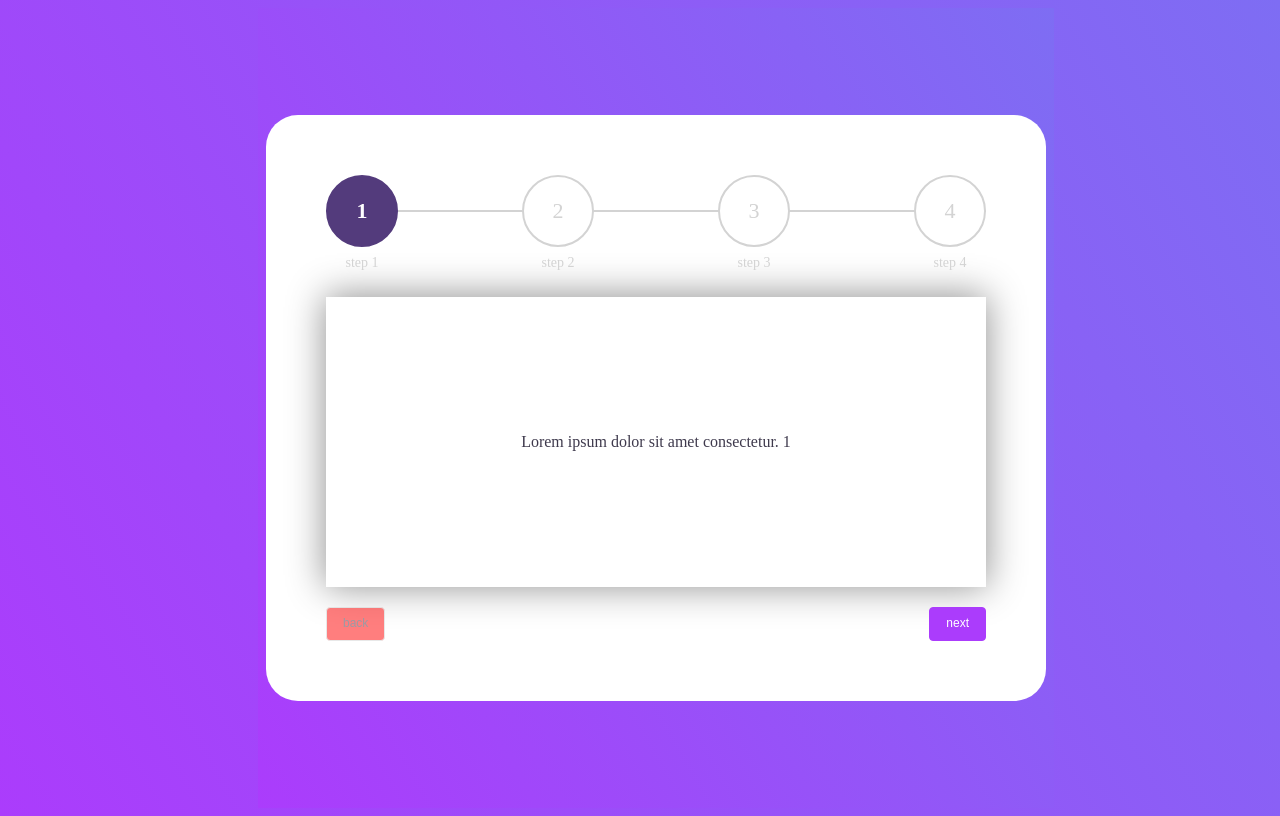
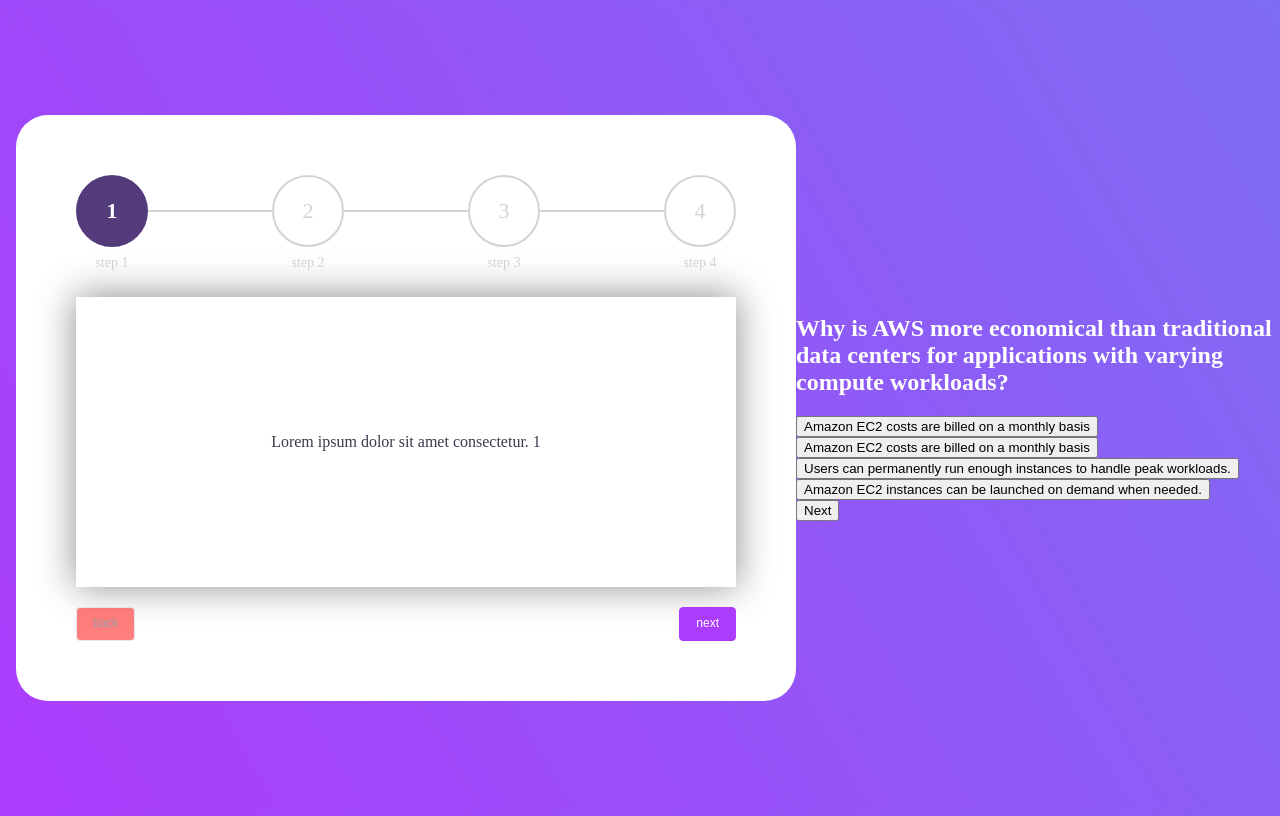
Before and after one commit to Fathi-Amine/AwsQuizAppV3, a Vue app in the folder AwsCloudPractitioner/: page / in a window 1280 px wide. Built offline with nearby package versions, Linux system fonts and the light colour scheme.

Commit message:
questions component started

```diff
--- a/AwsCloudPractitioner/src/App.vue
+++ b/AwsCloudPractitioner/src/App.vue
@@ -1,14 +1,48 @@
 <script>
   import stepper from "./components/StepperComponent.vue";
+  import quiz from "./components/QuizComponent.vue";
   export default {
     components: {
-      stepper
-    }
+      stepper,
+      quiz
+    },
+
+    data:()=>({
+        questions: [
+        {
+            id:0,
+            question: "Why is AWS more economical than traditional data centers for applications with varying compute workloads?",
+            answers:["Amazon EC2 costs are billed on a monthly basis","Amazon EC2 costs are billed on a monthly basis","Users can permanently run enough instances to handle peak workloads.","Amazon EC2 instances can be launched on demand when needed."],
+            wrong_answers: ["Amazon EC2 costs are billed on a monthly basis","Amazon EC2 costs are billed on a monthly basis","Users can permanently run enough instances to handle peak workloads."],
+            correct_answer: "Amazon EC2 instances can be launched on demand when needed.",
+            description: "The ability to launch instances on demand when needed allows users to launch and terminate instances in response to a varying workload.This is a more economical practice than purchasing enough on-premises servers to handle the peak load."
+        },
+        {
+            id:1,
+            question: "Which AWS service would simplify the migration of a database to AWS?",
+            answers:["AWS Storage Gateway","Amazon EC2","Amazon AppStream 2.0","AWS Database Migration Service (AWS DMS)"],
+            wrong_answers: ["AWS Storage Gateway","Amazon EC2","Amazon AppStream 2.0"],
+            correct_answer: "AWS Database Migration Service (AWS DMS)",
+            description : "AWS DMS helps users migrate databases to AWS quickly and securely. The source database remainsfully operational during the migration, minimizing downtime to applications that rely on the database. AWS DMS can migrate data to and from most widely used commercial and open-source databases."
+        },
+        {
+            id:2,
+            question:"Which AWS offering enables users to find, buy, and immediately start using software solutions in their AWS environment?",
+            answers:["AWS Config","AWS OpsWorks","AWS SDK","AWS Marketplace"],
+            wrong_answers: ["AWS Config","AWS OpsWorks","AWS SDK"],
+            correct_answer: "AWS Marketplace",
+            description: "AWS Marketplace is a digital catalog with thousands of software listings from independent software vendors that makes it easy to find, test, buy, and deploy software that runs on AWS."
+            }
+    ],
+  })
   }
 </script>
 <template>
   <body>
     <stepper />
+    <div>
+      <quiz :questions="questions"/>
+    </div>
   </body>
 </template>
 <style>
--- a/AwsCloudPractitioner/src/components/QuizComponent.vue
+++ b/AwsCloudPractitioner/src/components/QuizComponent.vue
@@ -1,65 +1,75 @@
 <script>
     export default {
+        props:{
+            questions:Array,
+            required: true
+        },
         data:() =>({
-            questions: [
-                {
-                    id:0,
-                    question: "Why is AWS more economical than traditional data centers for applications with varying compute workloads?",
-                    answers:["Amazon EC2 costs are billed on a monthly basis","Amazon EC2 costs are billed on a monthly basis","Users can permanently run enough instances to handle peak workloads.","Amazon EC2 instances can be launched on demand when needed."],
-                    wrong_answers: ["Amazon EC2 costs are billed on a monthly basis","Amazon EC2 costs are billed on a monthly basis","Users can permanently run enough instances to handle peak workloads."],
-                    correct_answer: "Amazon EC2 instances can be launched on demand when needed.",
-                    description: "The ability to launch instances on demand when needed allows users to launch and terminate instances in response to a varying workload.This is a more economical practice than purchasing enough on-premises servers to handle the peak load."
-                },
-                {
-                    id:1,
-                    question: "Which AWS service would simplify the migration of a database to AWS?",
-                    answers:["AWS Storage Gateway","Amazon EC2","Amazon AppStream 2.0","AWS Database Migration Service (AWS DMS)"],
-                    wrong_answers: ["AWS Storage Gateway","Amazon EC2","Amazon AppStream 2.0"],
-                    correct_answer: "AWS Database Migration Service (AWS DMS)",
-                    description : "AWS DMS helps users migrate databases to AWS quickly and securely. The source database remainsfully operational during the migration, minimizing downtime to applications that rely on the database. AWS DMS can migrate data to and from most widely used commercial and open-source databases."
-                },
-                {
-                    id:2,
-                    question:"Which AWS offering enables users to find, buy, and immediately start using software solutions in their AWS environment?",
-                    answers:["AWS Config","AWS OpsWorks","AWS SDK","AWS Marketplace"],
-                    wrong_answers: ["AWS Config","AWS OpsWorks","AWS SDK"],
-                    correct_answer: "AWS Marketplace",
-                    description: "AWS Marketplace is a digital catalog with thousands of software listings from independent software vendors that makes it easy to find, test, buy, and deploy software that runs on AWS."
-                    }
-            ],
+            // questions: [
+            //     {
+            //         id:0,
+            //         question: "Why is AWS more economical than traditional data centers for applications with varying compute workloads?",
+            //         answers:["Amazon EC2 costs are billed on a monthly basis","Amazon EC2 costs are billed on a monthly basis","Users can permanently run enough instances to handle peak workloads.","Amazon EC2 instances can be launched on demand when needed."],
+            //         wrong_answers: ["Amazon EC2 costs are billed on a monthly basis","Amazon EC2 costs are billed on a monthly basis","Users can permanently run enough instances to handle peak workloads."],
+            //         correct_answer: "Amazon EC2 instances can be launched on demand when needed.",
+            //         description: "The ability to launch instances on demand when needed allows users to launch and terminate instances in response to a varying workload.This is a more economical practice than purchasing enough on-premises servers to handle the peak load."
+            //     },
+            //     {
+            //         id:1,
+            //         question: "Which AWS service would simplify the migration of a database to AWS?",
+            //         answers:["AWS Storage Gateway","Amazon EC2","Amazon AppStream 2.0","AWS Database Migration Service (AWS DMS)"],
+            //         wrong_answers: ["AWS Storage Gateway","Amazon EC2","Amazon AppStream 2.0"],
+            //         correct_answer: "AWS Database Migration Service (AWS DMS)",
+            //         description : "AWS DMS helps users migrate databases to AWS quickly and securely. The source database remainsfully operational during the migration, minimizing downtime to applications that rely on the database. AWS DMS can migrate data to and from most widely used commercial and open-source databases."
+            //     },
+            //     {
+            //         id:2,
+            //         question:"Which AWS offering enables users to find, buy, and immediately start using software solutions in their AWS environment?",
+            //         answers:["AWS Config","AWS OpsWorks","AWS SDK","AWS Marketplace"],
+            //         wrong_answers: ["AWS Config","AWS OpsWorks","AWS SDK"],
+            //         correct_answer: "AWS Marketplace",
+            //         description: "AWS Marketplace is a digital catalog with thousands of software listings from independent software vendors that makes it easy to find, test, buy, and deploy software that runs on AWS."
+            //         }
+            // ],
             index: 0
         }),
+        computed: {
+            selectedQuestion() {
+                return this.questions[this.index];
+            },
+        },
         methods:{
-            displayQuestions(){
-                let questions = data.results.map((question) => {
-                    for (let i = question.answers.length - 1; i > 0; i--) {
-                        const j = Math.floor(Math.random() * (i + 1));
-                        [question.answers[i], question.answers[j]] = [
-                            question.answers[j],
-                            question.answers[i],
-                        ];
-                    }
-            })
-        }
+            nextItem() {
+                if (this.index < this.questions.length - 1) {
+                    this.index++;
+                } else {
+                    this.index = 0;
+                }
+            },
+        //     displayQuestions(){
+        //         let questions = data.results.map((question) => {
+        //             for (let i = question.answers.length - 1; i > 0; i--) {
+        //                 const j = Math.floor(Math.random() * (i + 1));
+        //                 [question.answers[i], question.answers[j]] = [
+        //                     question.answers[j],
+        //                     question.answers[i],
+        //                 ];
+        //             }
+        //     })
+        // }
     }
+}
 </script>
 <template>
     <div class="container">
-        <div class="correctAnswers">
-            <strong> {{ correctAnswers }} correct {{ pluralizeAnswer }}! </strong>
+        <div>
+            <h2> {{ selectedQuestion.question }}</h2>
+            <div>
+                <button v-for="answer in selectedQuestion.answers" :key="answer">{{ answer }}</button>
+            </div>
+
+            <button @click="nextItem">Next</button>
         </div>
-        <div class="correctAnswers">
-            Currently at question {{ index + 1 }} of {{ questions.length }}
-        </div>
-        <form v-if="currentQuestion">
-            <button
-                v-for="answer in currentQuestion.answers"
-                :index="currentQuestion.key"
-                :key="answer"
-                v-html="answer"
-                @click.prevent="handleClick"
-            ></button>
-        </form>
     </div>
 </template>
 <style></style>
```
